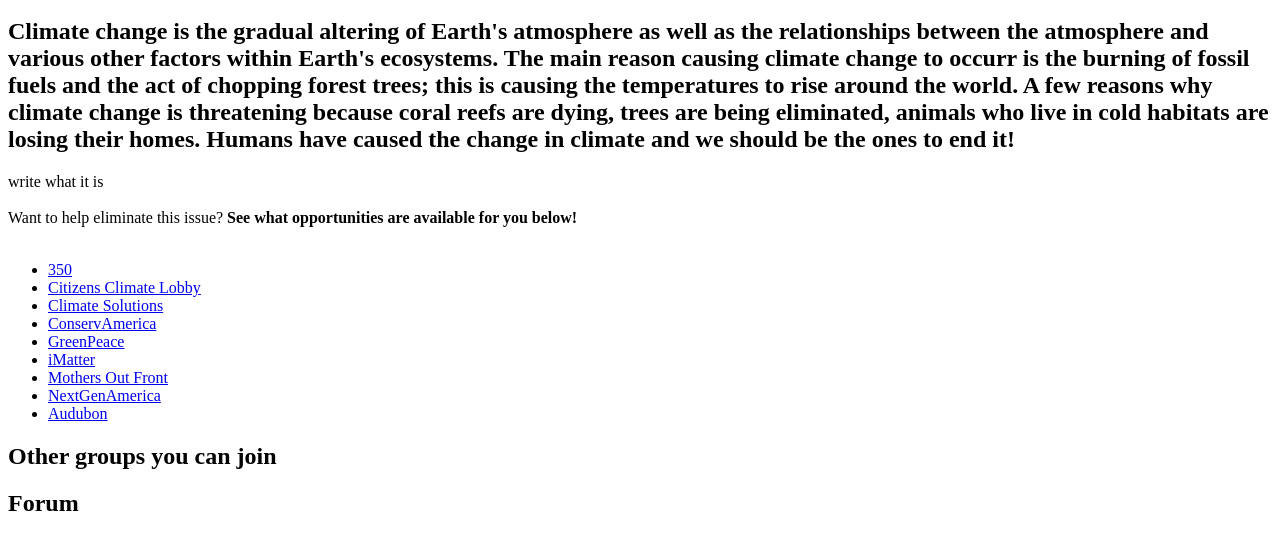
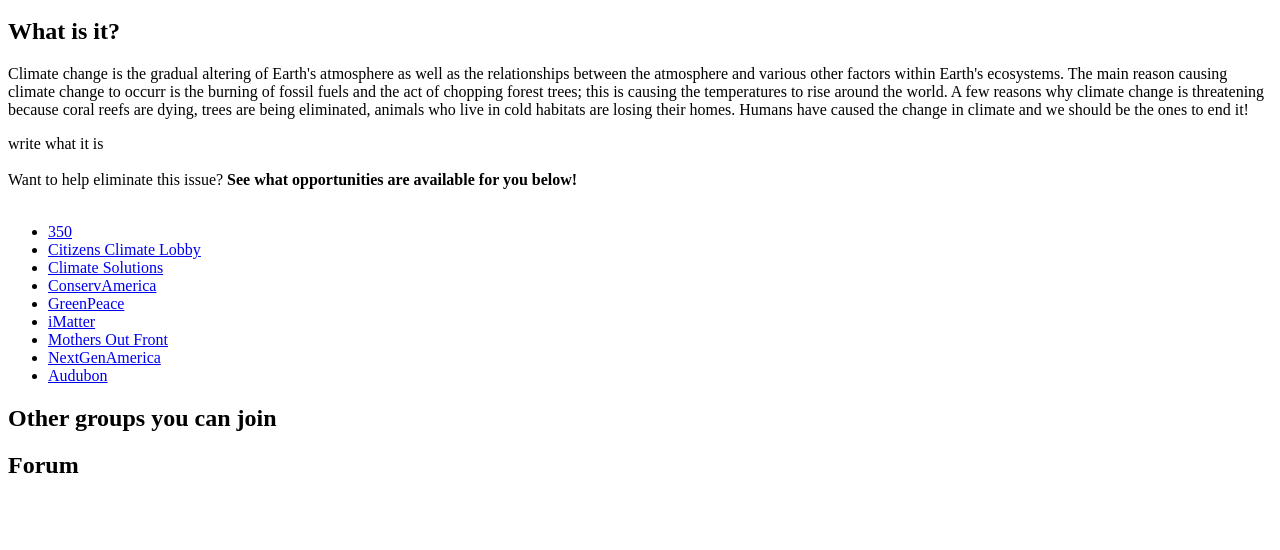
Before and after one commit to emilyweinberg/millenialmonarch, a plain HTML site: page climatechange.html in a window 1280 px wide. Shown: the part 48-598 px from the top of the page. Drawn offline with Linux system fonts and the light colour scheme.

Commit message:
climatecparagraph

```diff
--- a/climatechange.html
+++ b/climatechange.html
@@ -6,7 +6,8 @@
 
 	<body>
 	<h1> Environmental Advocacy & Climate Change - MillenialMonarch </h1>
-	<h2>Climate change is the gradual altering of Earth's atmosphere as well as the relationships between the atmosphere and various other factors within Earth's ecosystems. The main reason causing climate change to occurr is the burning of fossil fuels and the act of chopping forest trees; this is causing the temperatures to rise around the world. A few reasons why climate change is threatening because coral reefs are dying, trees are being eliminated, animals who live in cold habitats are losing their homes. Humans have caused the change in climate and we should be the ones to end it! </h2>
+	<h2> What is it? </h2>
+	<p>Climate change is the gradual altering of Earth's atmosphere as well as the relationships between the atmosphere and various other factors within Earth's ecosystems. The main reason causing climate change to occurr is the burning of fossil fuels and the act of chopping forest trees; this is causing the temperatures to rise around the world. A few reasons why climate change is threatening because coral reefs are dying, trees are being eliminated, animals who live in cold habitats are losing their homes. Humans have caused the change in climate and we should be the ones to end it! </p>
 	<p> write what it is <br> <br> Want to help eliminate this issue? <b> See what opportunities are available for you below! </b> </br> </br>
 	</p>
 
```
